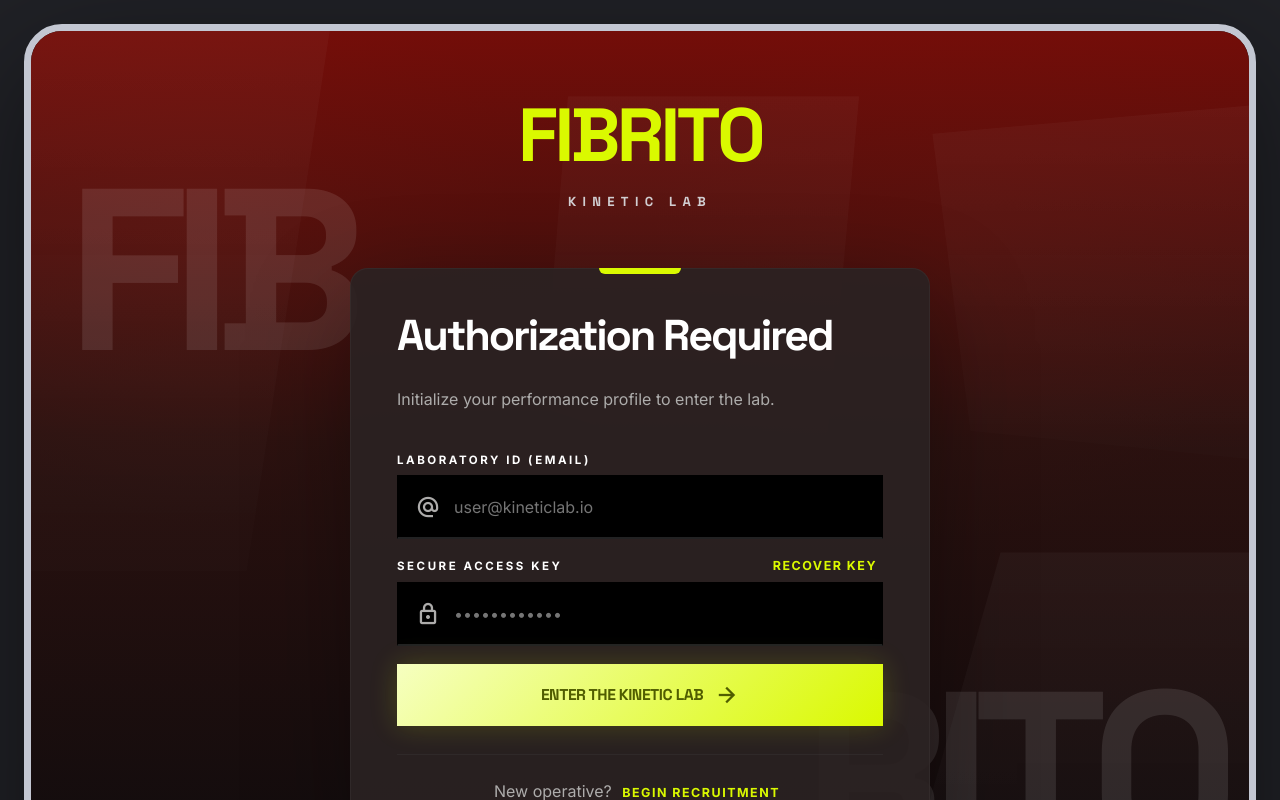
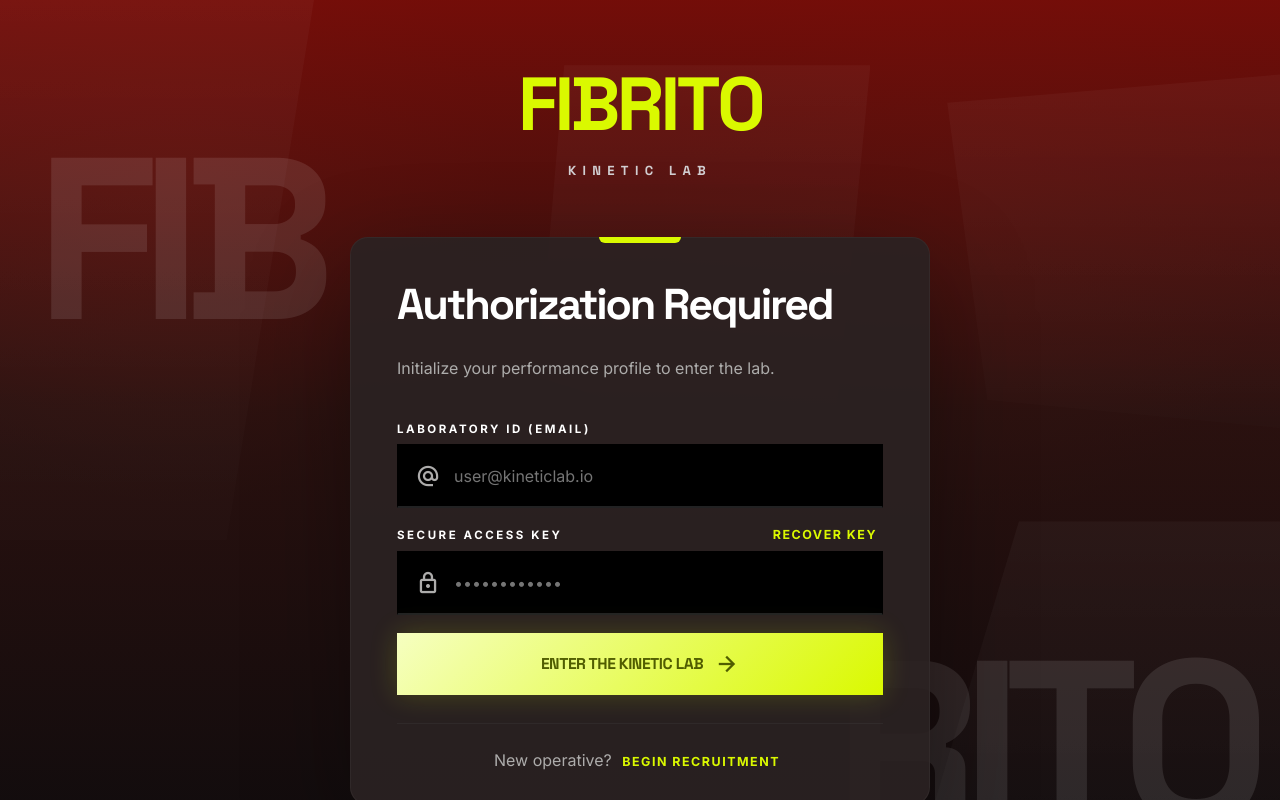
Before and after one commit to Caver0/TFG---Fibrito, a React (Vite) app in the folder frontend/: page / in a window 1280 px wide. Shown: the top 800 px of the page. Built offline with nearby package versions, Linux system fonts and the light colour scheme; no server answers.

Commit message:
Arreglo de pantalla completa

```diff
--- a/frontend/src/App.css
+++ b/frontend/src/App.css
@@ -6,7 +6,7 @@
 .auth-shell,
 .app-shell {
   min-height: 100vh;
-  padding: 24px;
+  padding: 0px;
 }
 
 .app-loading-screen {
@@ -25,12 +25,12 @@
 
 .lab-frame {
   position: relative;
-  width: min(100%, 1640px);
-  margin: 0 auto;
+  width: 100%;             /* Cambiado de min(100%, 1640px) */
+  margin: 0;               /* Cambiado de 0 auto */
   background: linear-gradient(180deg, #0f1012 0%, #0b0b0d 100%);
-  border: 7px solid var(--lab-frame);
-  border-radius: 38px;
-  box-shadow: var(--lab-shadow);
+  border: none;            /* Elimina el borde de 7px */
+  border-radius: 0;        /* Elimina las esquinas redondeadas (38px) */
+  box-shadow: none;        /* Opcional: elimina la sombra si ya no es necesaria */
   overflow: hidden;
 }
 
@@ -446,7 +446,7 @@
 .app-lab-frame {
   display: grid;
   grid-template-columns: 300px minmax(0, 1fr);
-  min-height: min(100vh - 48px, 1120px);
+  min-height: min(100vh);
   background: var(--lab-bg);
 }
 
--- a/frontend/src/index.css
+++ b/frontend/src/index.css
@@ -39,9 +39,8 @@ html {
 
 body {
   margin: 0;
-  min-width: 320px;
-  background: #202126;
-  color: var(--lab-text);
+  padding: 0;
+  background: #0e0e0f; /* Usa el mismo fondo que --lab-bg para consistencia */
 }
 
 body::selection {
```
